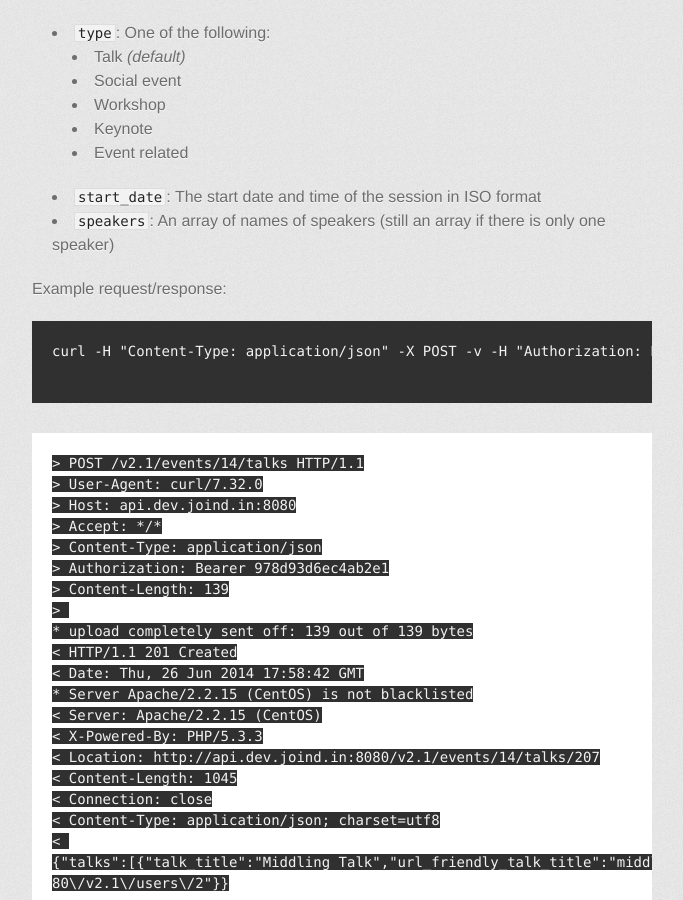
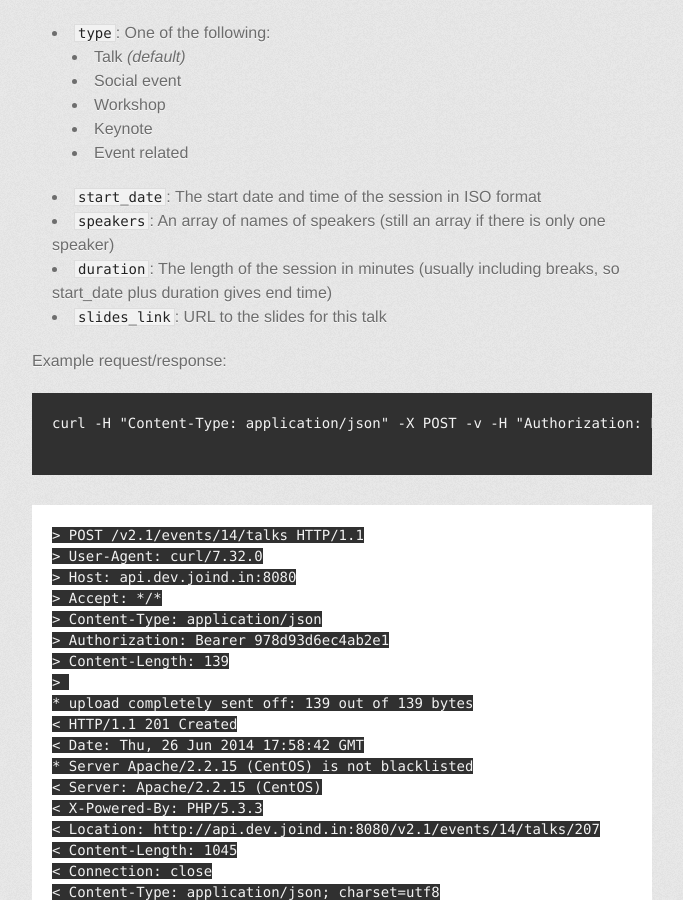
Before and after one commit to joindin/joindin-api, a Jekyll site: the page built from talks.md, in a window 1280 px wide and 900 px high, scrolled down 3609 px. Shown: the whole window, without its empty margins (298-981 px from the left). Built offline with Jekyll 4.4.1, drawn with Linux system fonts in a browser that asks for light colours; some web fonts are replaced; a script that is not in the unit is left out.

Commit message:
Add duration and slides_link fields to talk creation

```diff
--- a/talks.md
+++ b/talks.md
@@ -144,6 +144,8 @@ The following fields are understood:
      - Event related
 *  ``start_date``: The start date and time of the session in ISO format
 *  ``speakers``: An array of names of speakers (still an array if there is only one speaker)
+*  ``duration``: The length of the session in minutes (usually including breaks, so start_date plus duration gives end time)
+*  ``slides_link``: URL to the slides for this talk
 
 Example request/response:
 
```
